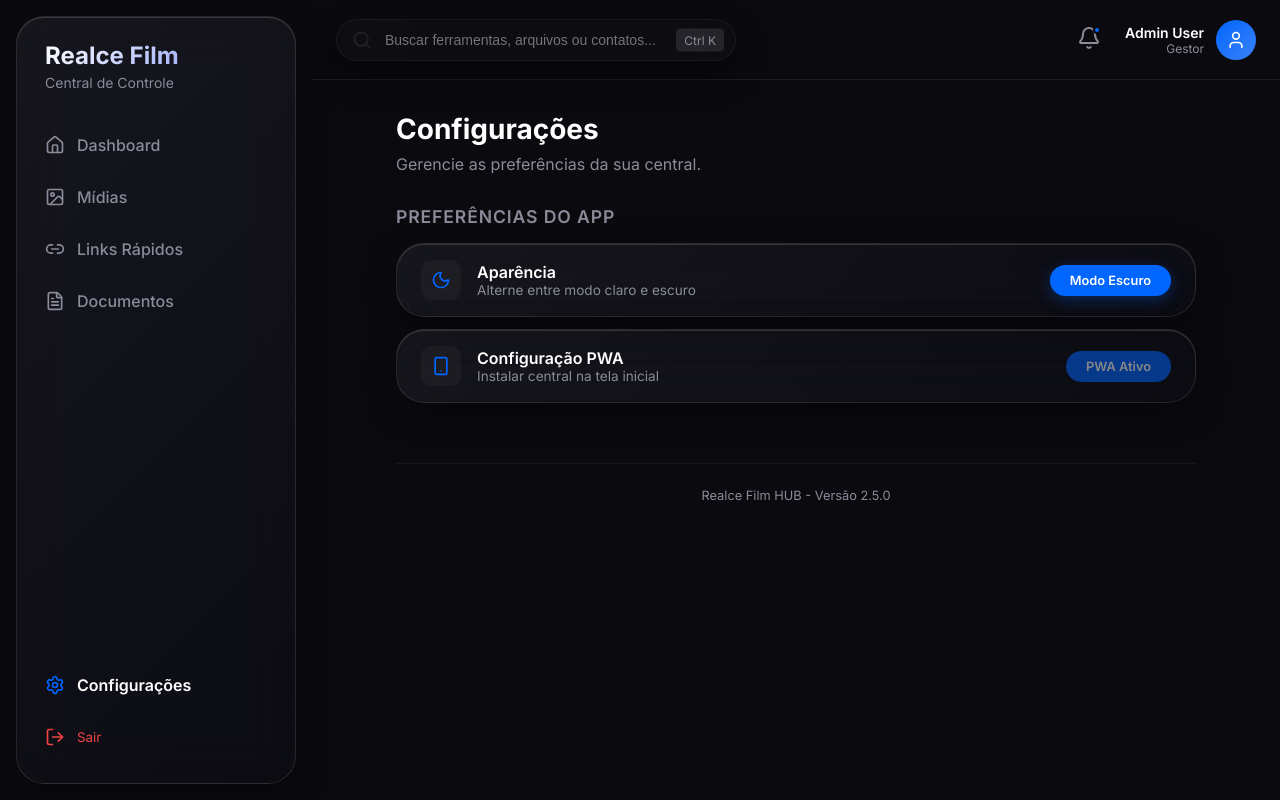
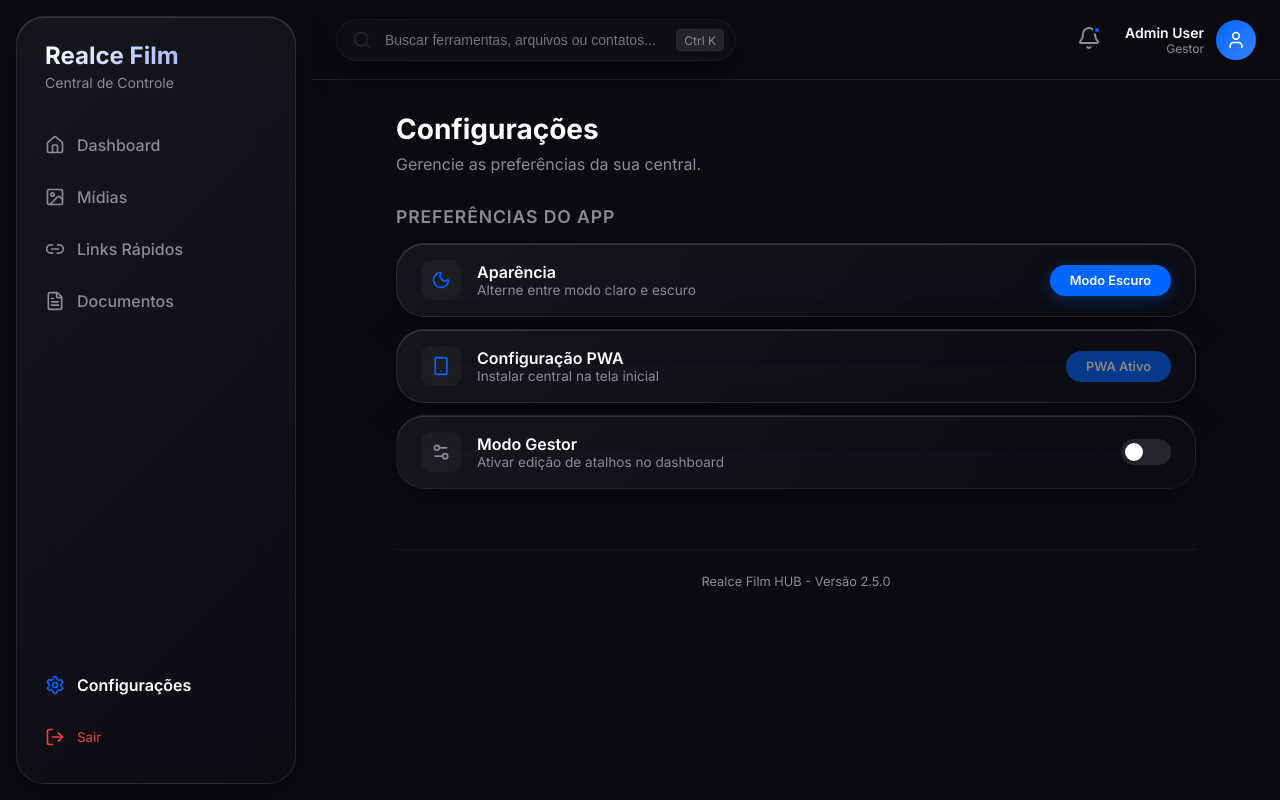
Before and after one commit to Renatounivesp/controlc, a React (Vite) app in the folder Desktop/ecorealce/: page /settings in a window 1280 px wide. Built offline with nearby package versions, Linux system fonts and the light colour scheme; no server answers.

Commit message:
feat: move dashboard edit controls to settings page

```diff
--- a/Desktop/ecorealce/src/pages/Dashboard.tsx
+++ b/Desktop/ecorealce/src/pages/Dashboard.tsx
@@ -1,5 +1,5 @@
 import { useState, useEffect } from 'react';
-import { Settings2, Plus, Trash2, X, Check, Pencil, Image as ImageIcon } from 'lucide-react';
+import { Plus, Trash2, X, Pencil, Image as ImageIcon } from 'lucide-react';
 import { useNavigate } from 'react-router-dom';
 import GlassCard from '../components/GlassCard';
 import { useDashboardStore, getIconByName, type DashboardItem } from '../store/useDashboardStore';
@@ -166,8 +166,7 @@ function DashboardItemCard({ item, isEditMode, removeItem, onEdit, index, moveIt
 }
 
 export default function Dashboard() {
-  const { items, addItem, removeItem, updateItems, updateItem, fetchItems } = useDashboardStore();
-  const [isEditMode, setIsEditMode] = useState(false);
+  const { items, addItem, removeItem, updateItems, updateItem, fetchItems, isEditMode, setIsEditMode } = useDashboardStore();
   const [isModalOpen, setIsModalOpen] = useState(false);
   const [editingItem, setEditingItem] = useState<DashboardItem | null>(null);
   const [formData, setFormData] = useState<Partial<DashboardItem>>({
@@ -267,33 +266,12 @@ export default function Dashboard() {
   return (
     <div style={{ maxWidth: '1200px', margin: '0 auto' }}>
 
-      {/* Top bar: title + edit button */}
+      {/* Top bar: title */}
       <div style={{ display: 'flex', justifyContent: 'space-between', alignItems: 'center', marginBottom: '28px', padding: '0 4px' }}>
         <div>
           <h1 style={{ fontSize: '1.4rem', fontWeight: 700 }}>Central Realce Film</h1>
           <p style={{ fontSize: '0.8rem', color: 'var(--text-muted)', marginTop: '2px' }}>Bem-vindo ao painel de controle</p>
         </div>
-        <button
-          onClick={() => setIsEditMode(!isEditMode)}
-          style={{
-            padding: '10px 20px',
-            borderRadius: '20px',
-            background: isEditMode ? 'var(--primary)' : 'rgba(255,255,255,0.06)',
-            color: 'white',
-            display: 'flex',
-            alignItems: 'center',
-            gap: '8px',
-            fontSize: '0.85rem',
-            fontWeight: 600,
-            border: isEditMode ? 'none' : '1px solid rgba(255,255,255,0.1)',
-            cursor: 'pointer',
-            transition: 'all 0.3s',
-            boxShadow: isEditMode ? '0 4px 15px rgba(0,102,255,0.3)' : 'none',
-          }}
-        >
-          {isEditMode ? <Check size={16} /> : <Settings2 size={16} />}
-          {isEditMode ? 'Salvar' : 'Editar Atalhos'}
-        </button>
       </div>
 
       {/* Quick Access Section */}
--- a/Desktop/ecorealce/src/pages/Settings.tsx
+++ b/Desktop/ecorealce/src/pages/Settings.tsx
@@ -1,10 +1,10 @@
-import { Smartphone, Moon, Sun } from 'lucide-react';
+import { Smartphone, Moon, Sun, Settings2 } from 'lucide-react';
 import GlassCard from '../components/GlassCard';
 import { useDashboardStore } from '../store/useDashboardStore';
 import { useState, useEffect } from 'react';
 
 export default function Settings() {
-  const { theme, toggleTheme } = useDashboardStore();
+  const { theme, toggleTheme, isEditMode, setIsEditMode } = useDashboardStore();
   const [deferredPrompt, setDeferredPrompt] = useState<any>(null);
   const [isInstalled, setIsInstalled] = useState(false);
 
@@ -122,6 +122,54 @@ export default function Settings() {
               </div>
             </GlassCard>
 
+            {/* Manager Mode */}
+            <GlassCard style={{ padding: '16px 24px', border: useDashboardStore.getState().isEditMode ? '1px solid var(--primary)' : '1px solid rgba(255,255,255,0.05)' }}>
+              <div style={{ display: 'flex', alignItems: 'center', justifyContent: 'space-between' }}>
+                <div style={{ display: 'flex', alignItems: 'center', gap: '16px' }}>
+                  <div style={{
+                    width: '40px',
+                    height: '40px',
+                    borderRadius: '10px',
+                    background: 'rgba(255,255,255,0.03)',
+                    display: 'flex',
+                    alignItems: 'center',
+                    justifyContent: 'center',
+                    color: useDashboardStore.getState().isEditMode ? 'var(--primary)' : 'var(--text-muted)'
+                  }}>
+                    <Settings2 size={20} />
+                  </div>
+                  <div>
+                    <h3 style={{ fontSize: '1rem', fontWeight: 600, color: 'white' }}>Modo Gestor</h3>
+                    <p style={{ fontSize: '0.85rem', color: 'var(--text-muted)' }}>Ativar edição de atalhos no dashboard</p>
+                  </div>
+                </div>
+                <div
+                  onClick={() => setIsEditMode(!isEditMode)}
+                  style={{
+                    width: '50px',
+                    height: '26px',
+                    background: isEditMode ? 'var(--primary)' : 'rgba(255,255,255,0.1)',
+                    borderRadius: '20px',
+                    position: 'relative',
+                    cursor: 'pointer',
+                    transition: 'all 0.3s'
+                  }}
+                >
+                  <div style={{
+                    width: '18px',
+                    height: '18px',
+                    background: 'white',
+                    borderRadius: '50%',
+                    position: 'absolute',
+                    top: '4px',
+                    left: isEditMode ? '28px' : '4px',
+                    transition: 'all 0.3s',
+                    boxShadow: '0 2px 5px rgba(0,0,0,0.2)'
+                  }} />
+                </div>
+              </div>
+            </GlassCard>
+
           </div>
         </div>
       </div>
--- a/Desktop/ecorealce/src/store/useDashboardStore.ts
+++ b/Desktop/ecorealce/src/store/useDashboardStore.ts
@@ -21,6 +21,8 @@ export interface DashboardItem {
 interface DashboardState {
   items: DashboardItem[];
   isLoading: boolean;
+  isEditMode: boolean;
+  setIsEditMode: (value: boolean) => void;
   fetchItems: () => Promise<void>;
   addItem: (item: DashboardItem) => Promise<void>;
   removeItem: (id: string) => Promise<void>;
@@ -35,6 +37,10 @@ export const useDashboardStore = create<DashboardState>()(
     (set, get) => ({
       items: [],
       isLoading: false,
+      isEditMode: false,
+      theme: 'dark',
+
+      setIsEditMode: (isEditMode) => set({ isEditMode }),
 
       fetchItems: async () => {
         // If Supabase is not configured, don't try to fetch and overwrite local state
@@ -116,7 +122,6 @@ export const useDashboardStore = create<DashboardState>()(
         await supabase.from('shortcuts').update(updates).eq('id', id);
       },
 
-      theme: 'dark',
       toggleTheme: () => set((state) => ({ theme: state.theme === 'dark' ? 'light' : 'dark' })),
     }),
     {
```
